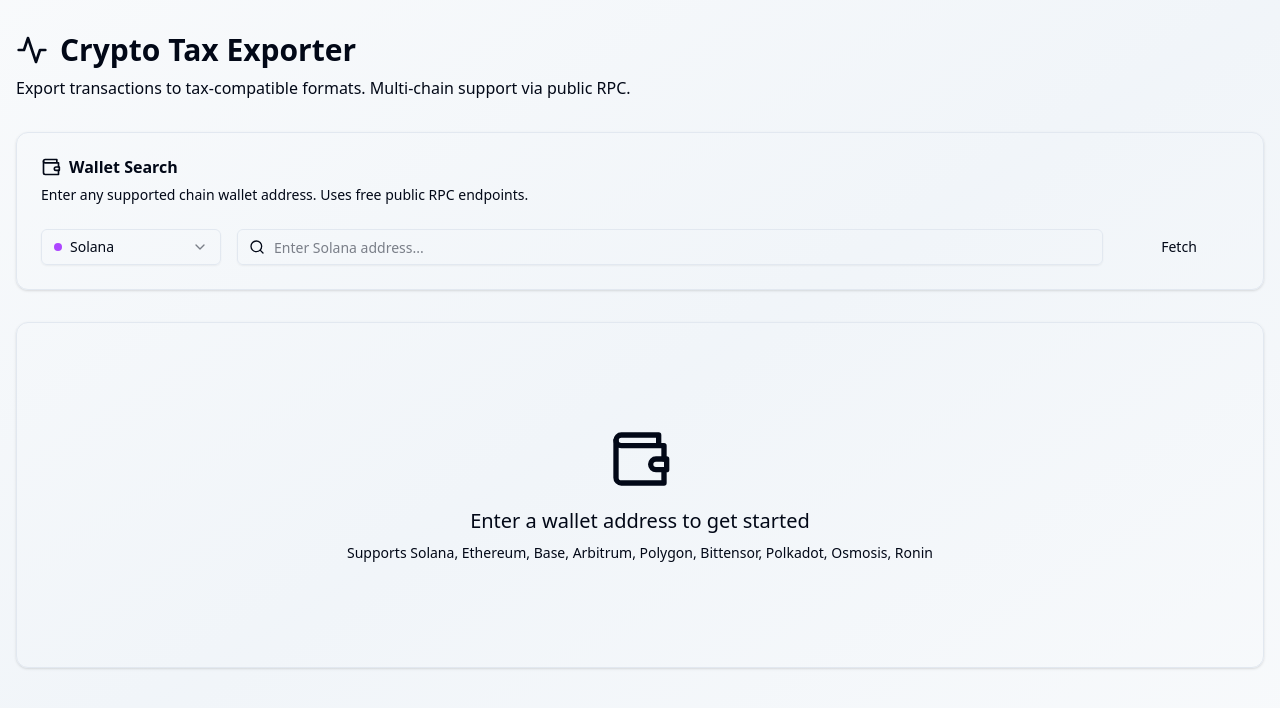
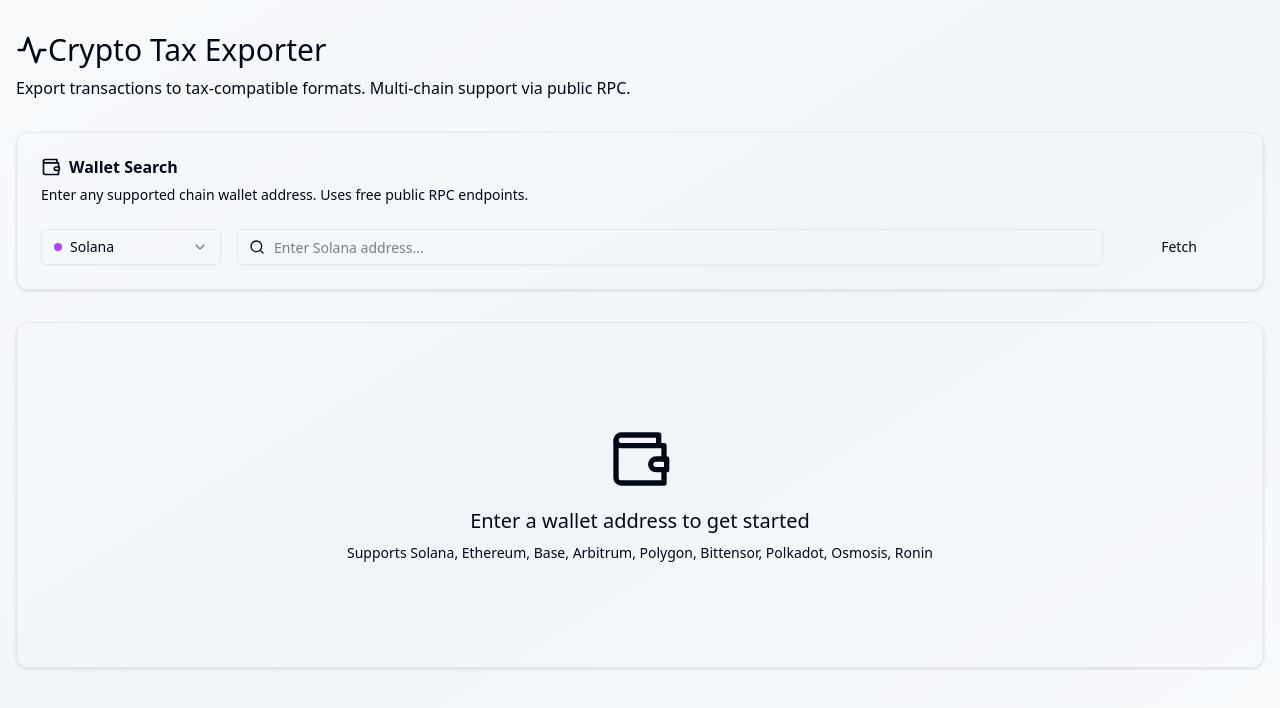
Before and after one commit to mr-faajaa/crypto-tax-exporter, a Next.js app: page / in a window 1280 px wide. Shown: the top 708 px of the page. Built offline with nearby package versions, Linux system fonts and the light colour scheme.

Commit message:
fix: Syntax errors - direct RPC + framer-motion

```diff
--- a/src/app/page.tsx
+++ b/src/app/page.tsx
@@ -200,7 +200,7 @@ export default function HomePage() {
           transition={{ duration: 0.5 }}
           className="mb-8"
         >
-          <h1 className="text-3xl font-bold flex items-center gap-3 text-wrap:balance">
+          <h1 className="text-3xl font-bold-3 text-wrap flex items-center gap:balance">
             <Activity className="h-8 w-8 text-primary" aria-hidden="true" />
             Crypto Tax Exporter
           </h1>
```
